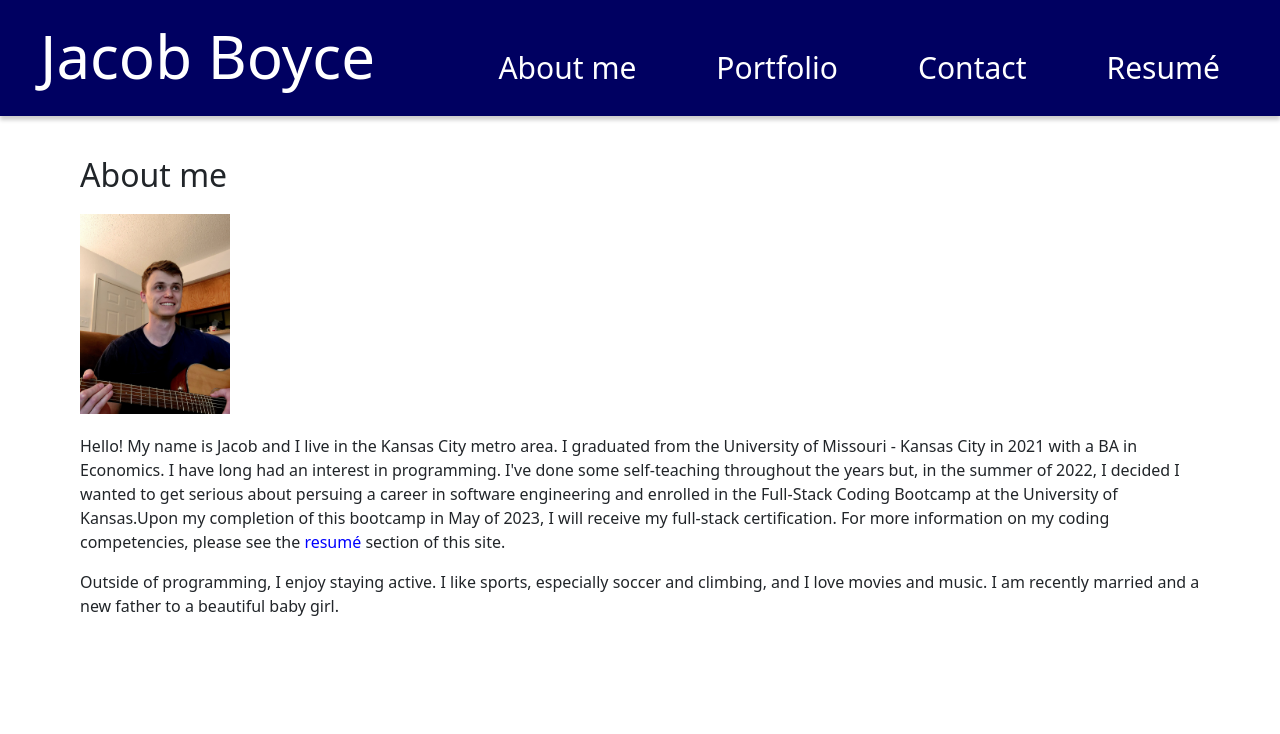
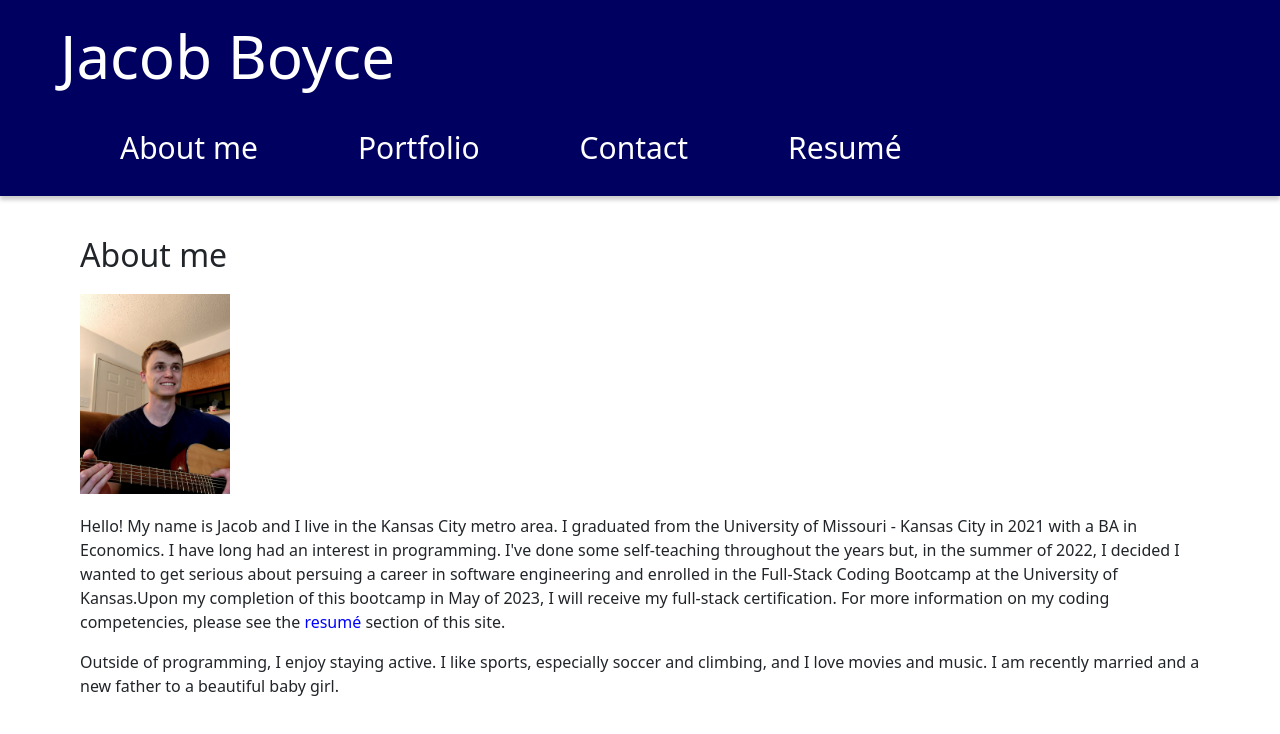
Before and after one commit to jboyce313/project-portfolio, a React (Create React App) app: page / in a window 1280 px wide. Shown: the top 734 px of the page. Built offline with nearby package versions, Linux system fonts and the light colour scheme.

Commit message:
updated header css

```diff
--- a/src/styles/Header.css
+++ b/src/styles/Header.css
@@ -11,7 +11,7 @@ header {
 
 .my-name {
   font-size: 60px;
-  margin-left: 20px;
+  margin-left: 40px;
 }
 
 .nav-options {
@@ -22,7 +22,7 @@ header {
 }
 
 .nav-options * {
-  margin-left: 80px;
+  margin-left: 100px;
   font-size: 30px;
 }
 
```
